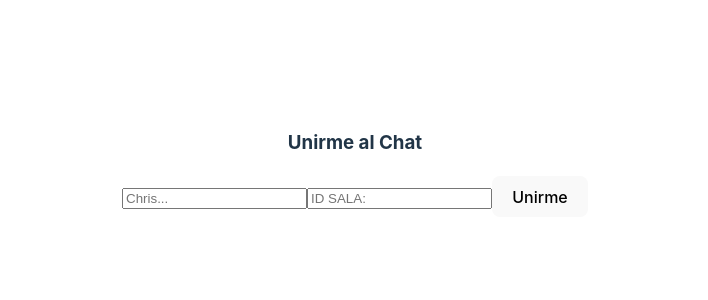
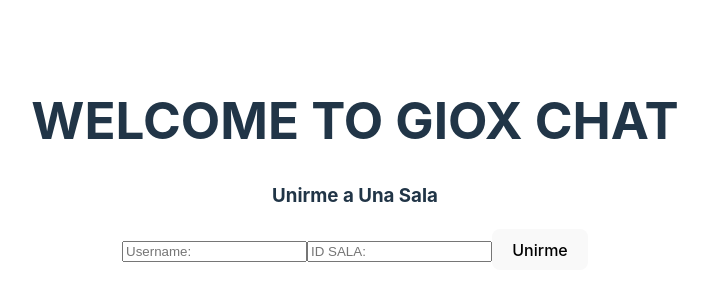
Before and after one commit to GioX-16/First_Appchat, a React (Vite) app in the folder FronND/: page / in a window 1280 px wide. Shown: the part 236-536 px from the top of the page, without its empty margins (285-993 px from the left). Built offline with nearby package versions, Linux system fonts and the light colour scheme; no server answers.

Commit message:
agregamos un h1 y 3 para que se viera mejor la view

```diff
--- a/FronND/src/App.jsx
+++ b/FronND/src/App.jsx
@@ -20,10 +20,13 @@ function App() {
   return (
     <>
       <div className="chat">
-        <h3>Unirme al Chat</h3>
+
+        <h1>WELCOME TO GIOX CHAT</h1>
+
+        <h3>Unirme a Una Sala</h3>
         <input
           type="text"
-          placeholder="Chris..."
+          placeholder="Username:"
           onChange={(e) => setUsername(e.target.value)}
         />
         <input type="text"
```
